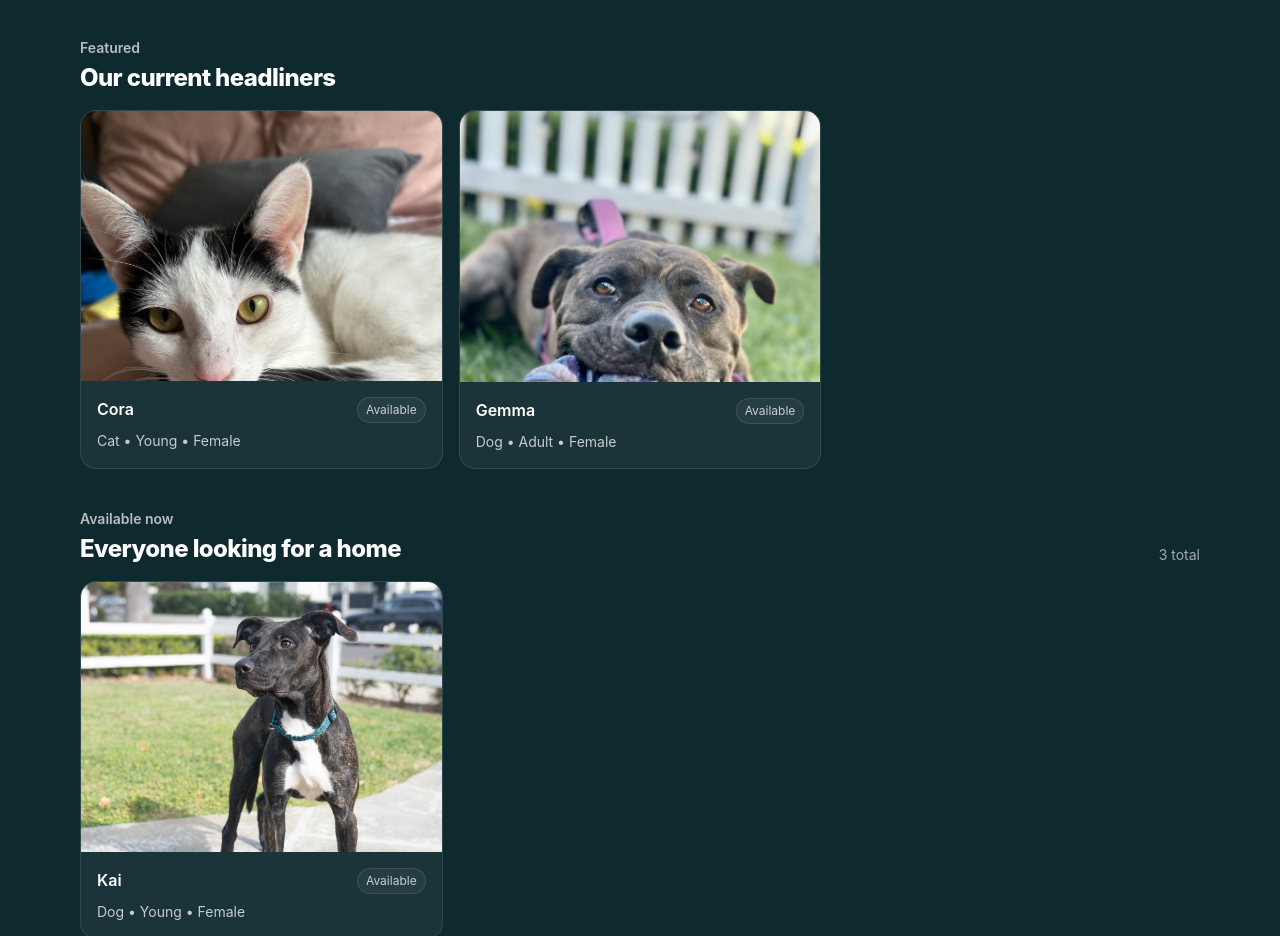
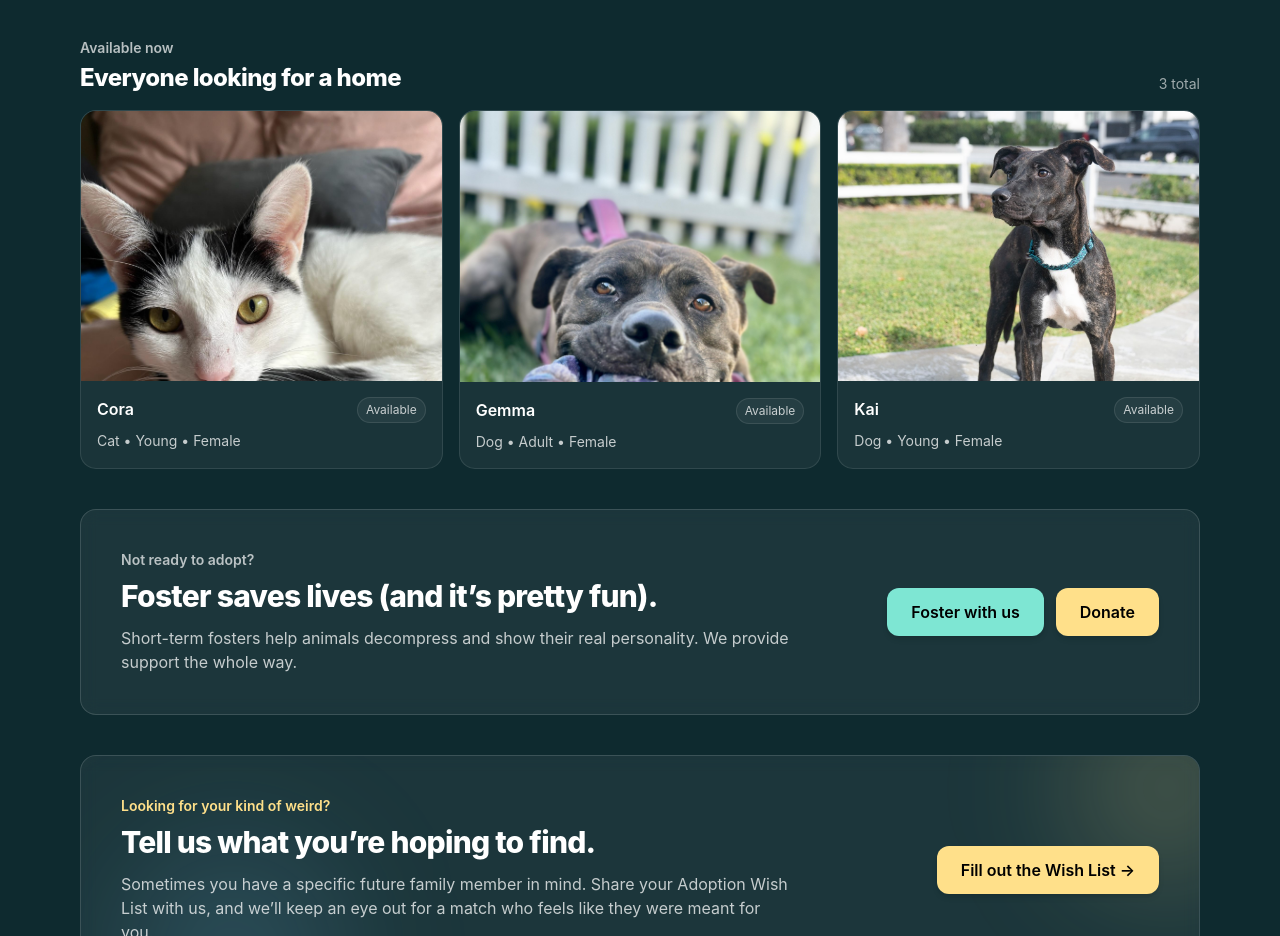
Before and after one commit to weirdrescue/weirdrescue-site, a Next.js app: page /adopt in a window 1280 px wide. Shown: the part 296-1232 px from the top of the page. Built offline with nearby package versions, Linux system fonts and the light colour scheme; no server answers.

Commit message:
Show all adoptable animals together

```diff
--- a/src/app/adopt/page.tsx
+++ b/src/app/adopt/page.tsx
@@ -5,9 +5,6 @@ export default async function AdoptPage() {
   const animals = (await getAllAnimals()).filter(
     (a) => (a.status || "").toLowerCase() === "available"
   );
-
-  const featured = animals.filter((a) => a.featured);
-  const others = animals.filter((a) => !a.featured);
 
   return (
     <div className="space-y-10">
@@ -37,26 +34,6 @@ export default async function AdoptPage() {
         </div>
       </section>
 
-      {/* Featured */}
-      {featured.length ? (
-        <section className="space-y-4">
-          <div className="flex items-end justify-between gap-4">
-            <div>
-              <p className="text-sm font-semibold text-white/70">Featured</p>
-              <h2 className="mt-1 text-2xl font-extrabold tracking-tight">
-                Our current headliners
-              </h2>
-            </div>
-          </div>
-
-          <div className="grid gap-4 sm:grid-cols-2 lg:grid-cols-3">
-            {featured.map((animal) => (
-              <AnimalCard key={animal.slug} animal={animal} />
-            ))}
-          </div>
-        </section>
-      ) : null}
-
       {/* All available */}
       <section className="space-y-4">
         <div className="flex items-end justify-between gap-4">
@@ -71,7 +48,7 @@ export default async function AdoptPage() {
         </div>
 
         <div className="grid gap-4 sm:grid-cols-2 lg:grid-cols-3">
-          {others.map((animal) => (
+          {animals.map((animal) => (
             <AnimalCard key={animal.slug} animal={animal} />
           ))}
         </div>
```
